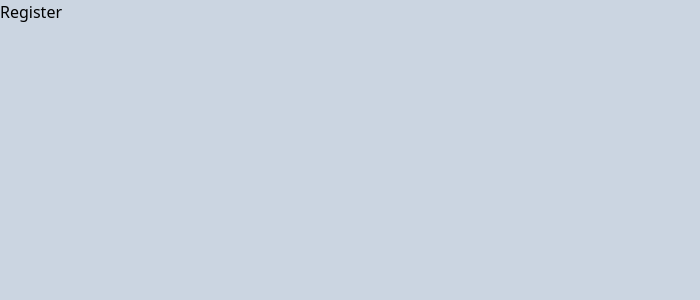
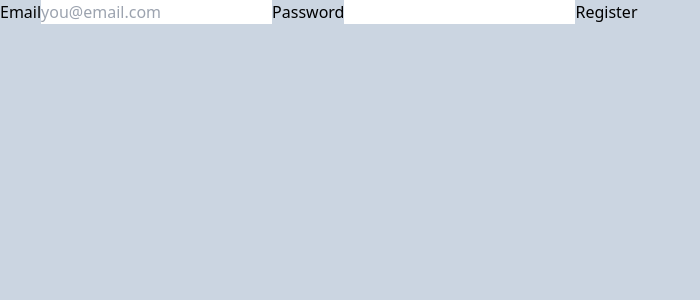
Before and after one commit to jerry-gzh/Audiophile, a React (Create React App) app: page /register in a window 1280 px wide. Shown: the top 300 px of the page, without its empty margins (0-700 px from the left). Built offline with nearby package versions, Linux system fonts and the light colour scheme.

Commit message:
Registro de usuarios y contexto

```diff
--- a/src/App.js
+++ b/src/App.js
@@ -1,16 +1,19 @@
-import {Routes, Route} from 'react-router-dom'; //Definir rutas
+import { Routes, Route} from 'react-router-dom'; //Definir rutas
 import { Home } from './components/Home';
-import Login from './components/Login';
-import Register from './components/Register';
+import { Login } from './components/Login';
+import { Register } from './components/Register';
+import { AuthProvider } from './context/authContext' //Los componentes dentro de AuthProvider tendrán acceso al user
 
 function App() {
   return(
     <div className='bg-slate-300 h-screen text-black flex'>
-      <Routes>
-        <Route path="/" element={<Home/>} />
-        <Route path="/login" element={<Login/>} />
-        <Route path="/register" element={<Register/>} />
-      </Routes>
+      <AuthProvider>
+        <Routes>
+          <Route path="/" element={<Home/>} />
+          <Route path="/login" element={<Login/>} />
+          <Route path="/register" element={<Register/>} />
+        </Routes>
+      </AuthProvider>
     </div>
   )
 }
--- a/src/components/Home.js
+++ b/src/components/Home.js
@@ -1,3 +1,11 @@
+import { useAuth } from "../context/authContext";
+
+
+
 export function Home() {
+
+  const {user} = useAuth()
+  // const authContext = useContext( context )
+  console.log(user);
   return <div>Home</div>;
 }
--- a/src/components/Login.js
+++ b/src/components/Login.js
@@ -1,7 +1,10 @@
-export default function Login() {
+import { useState } from "react"
+
+export function Login() {
   return (
-    <div>
-      Login
-    </div>
+    <form>
+      <input type="email" name="email" id="email"></input>
+      <input type="password" name="password" id="password"/>
+    </form>
   )
 }
--- a/src/components/Register.js
+++ b/src/components/Register.js
@@ -1,7 +1,62 @@
-export default function Register() {
+import { useState } from "react";
+import { useAuth } from "../context/authContext";
+import { useNavigate } from "react-router-dom";
+
+export function Register() {
+  const [user, setUser] = useState({
+    email: "",
+    password: "",
+  });
+
+  const { signup } = useAuth();
+  const navigate = useNavigate();
+  const [error, setError] = useState();
+
+  const handleChange = ({ target: { name, value } }) => {
+    //🤖 Actualiza el estado
+    setUser({ ...user, [name]: value });
+    //console.log(name, value);
+  };
+
+  const handleSubmit = async (e) => {
+    e.preventDefault();
+    setError('');
+    try {
+      await signup(user.email, user.password);
+      navigate("/");
+    } catch (error) {
+      console.log(error.code);
+      if(error.code === "auth/invalid-email"){ //Se puede agregar validaciones
+        setError('Correo invalido 😐')
+      }
+      //setError(error.message);
+    }
+  };
+
   return (
     <div>
-      Register
+
+      {error && <p>{error}</p>}
+
+      <form onSubmit={handleSubmit}>
+        <label htmlFor="email">Email</label>
+        <input
+          type="email"
+          name="email"
+          placeholder="you@email.com"
+          onChange={handleChange}
+        />
+
+        <label htmlFor="password">Password</label>
+        <input
+          type="password"
+          name="password"
+          id="password"
+          onChange={handleChange}
+        />
+
+        <button>Register</button>
+      </form>
     </div>
-  )
+  );
 }
--- /dev/null
+++ b/src/context/authContext.js
@@ -0,0 +1,23 @@
+import { createContext, useContext } from "react";
+import { createUserWithEmailAndPassword } from "firebase/auth"; //Método proporcionado por firebase
+import { auth } from "../firebase";
+
+export const authContext = createContext();
+
+export const useAuth = () => {
+  //Nos dará la info del user
+  const context = useContext(authContext);
+  if (!context) throw new Error("There is no auth provider");
+  return context;
+};
+
+//AuthProvider debe estar en los componentes que accederán a sus datos
+export function AuthProvider({ children }) {
+
+  const signup = (email, password) => createUserWithEmailAndPassword(auth, email, password);
+
+  //Todos los componentes tendrán acceso a user
+  return (
+    <authContext.Provider value={{ signup }}>{children}</authContext.Provider>
+  );
+}
```
